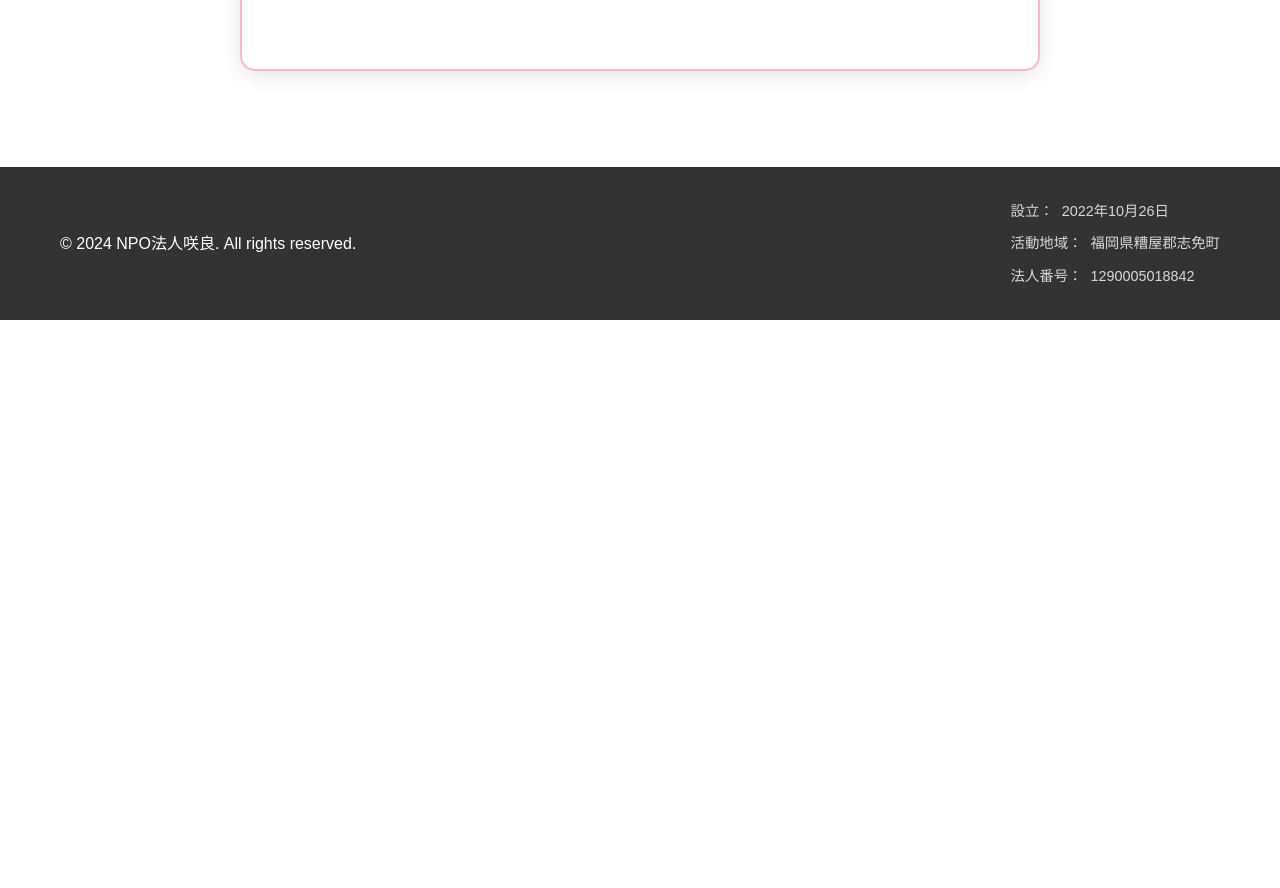
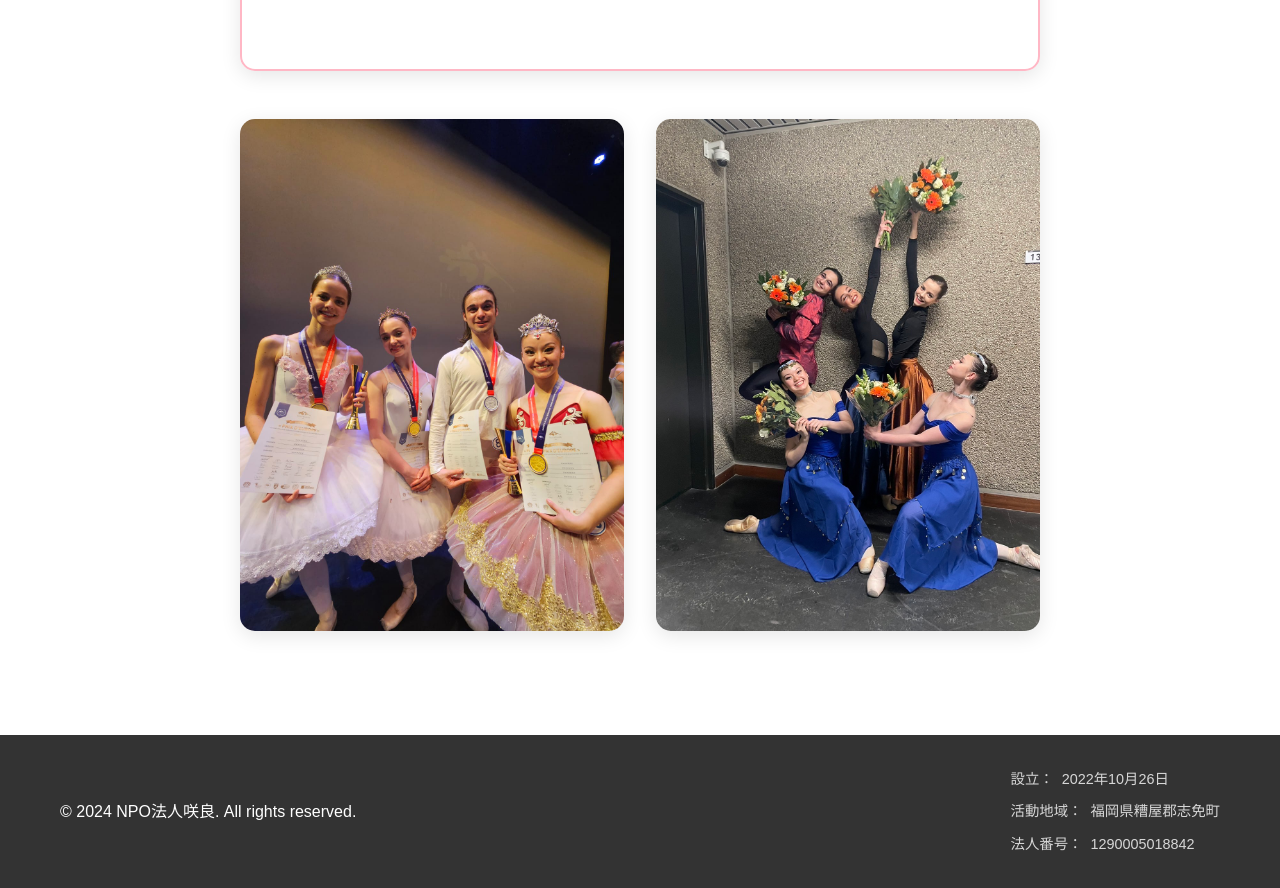
Before and after one commit to akadotani/npo-sakura, a plain HTML site: page support.html in a window 1280 px wide. Shown: the part 2664-3552 px from the top of the page. Before the commit the page ends 2984 px from the top, so only its background shows below. Drawn offline with Linux system fonts and the light colour scheme.

Commit message:
feat: 立花優里さんのPrix d'Europe受賞情報を追加
- 受賞情報セクションを新規追加
- グランプリと金賞の詳細を記載
- 受賞画像2枚を追加
- レスポンシブ対応のスタイリングを実装

```diff
--- a/assets/css/styles.css
+++ b/assets/css/styles.css
@@ -625,6 +625,25 @@ main {
     margin-top: 2rem;
 }
 
+.award-gallery {
+    display: grid;
+    grid-template-columns: repeat(auto-fit, minmax(300px, 1fr));
+    gap: 2rem;
+    margin-top: 3rem;
+}
+
+.award-img {
+    max-width: 100%;
+    height: auto;
+    border-radius: 15px;
+    box-shadow: 0 5px 20px rgba(0,0,0,0.1);
+    transition: transform 0.3s ease;
+}
+
+.award-img:hover {
+    transform: scale(1.02);
+}
+
 .support-intro {
     text-align: center;
     margin-bottom: 3rem;
--- a/support.html
+++ b/support.html
@@ -70,6 +70,15 @@
                         </div>
                         <p class="award-note">咲良一同、心よりお祝い申し上げます。</p>
                     </div>
+
+                    <div class="award-gallery">
+                        <div class="gallery-item">
+                            <img src="assets/images/yuri_ballet_award202508_01.jpg" alt="立花優里さん受賞写真1" class="award-img">
+                        </div>
+                        <div class="gallery-item">
+                            <img src="assets/images/yuri_ballet_award202508_02.jpg" alt="立花優里さん受賞写真2" class="award-img">
+                        </div>
+                    </div>
                 </div>
             </div>
         </section>
```
Also changed, not shown: assets/images/yuri_ballet_award202508_01.jpg (added), assets/images/yuri_ballet_award202508_02.jpg (added).
